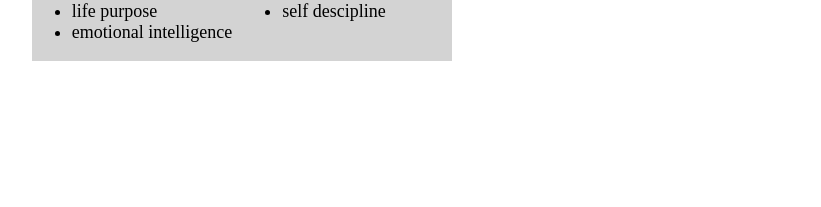
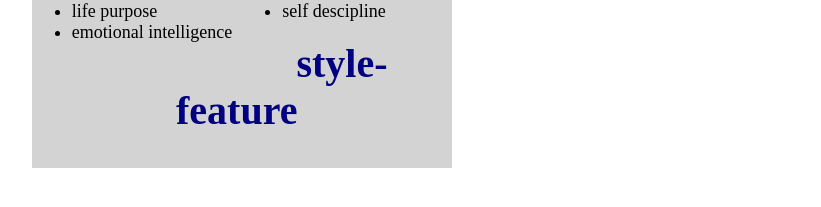
Before and after one commit to anika-67/maf-chai-1, a plain HTML site: page index.html in a window 1280 px wide. Shown: the part 321-528 px from the top of the page, without its empty margins (229-1050 px from the left). Drawn offline with Linux system fonts and the light colour scheme.

Commit message:
trying to pull

```diff
--- a/index.html
+++ b/index.html
@@ -27,7 +27,7 @@
             <li>self descipline</li>
         </ul>
         </div>
-
+<div> <h2> style-feature</h2></div>
 </div>
 <img src="images/life.png" class="image">
     </div>
```
